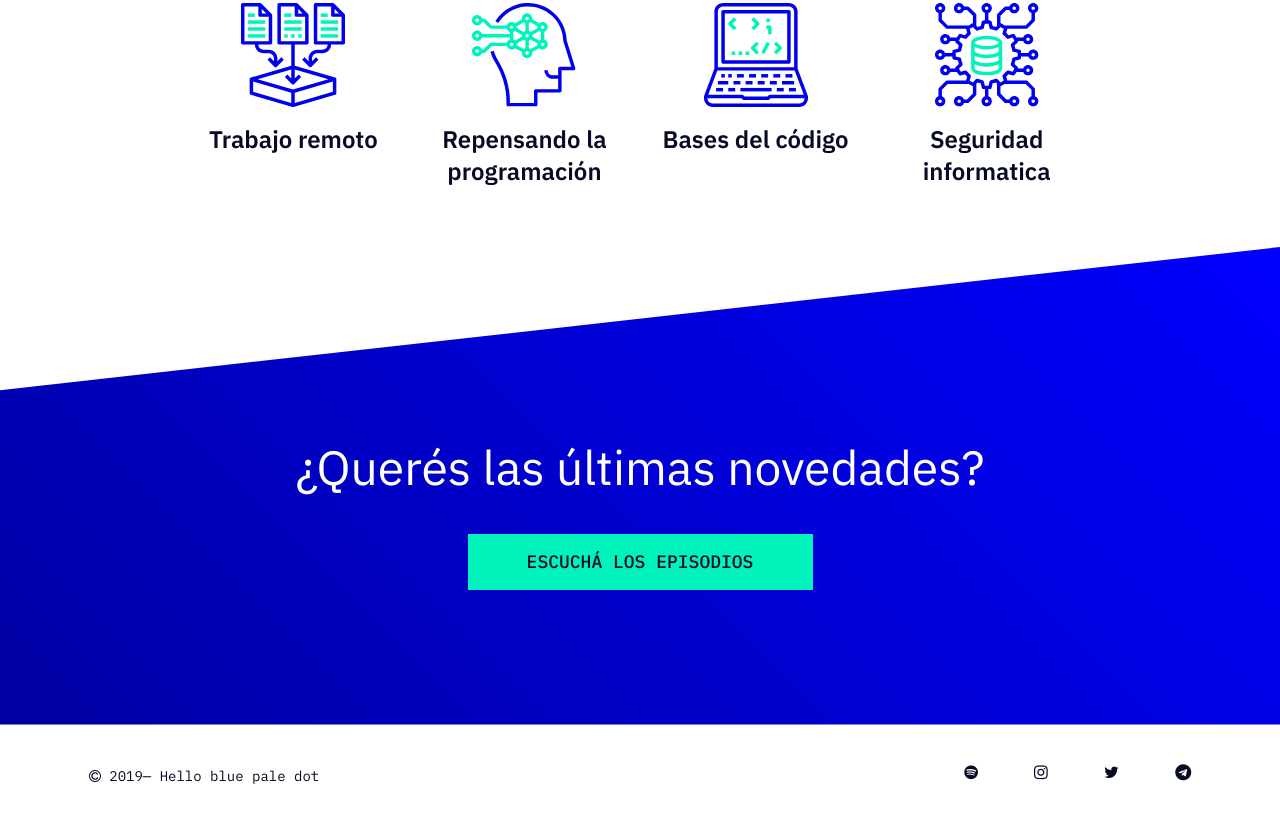
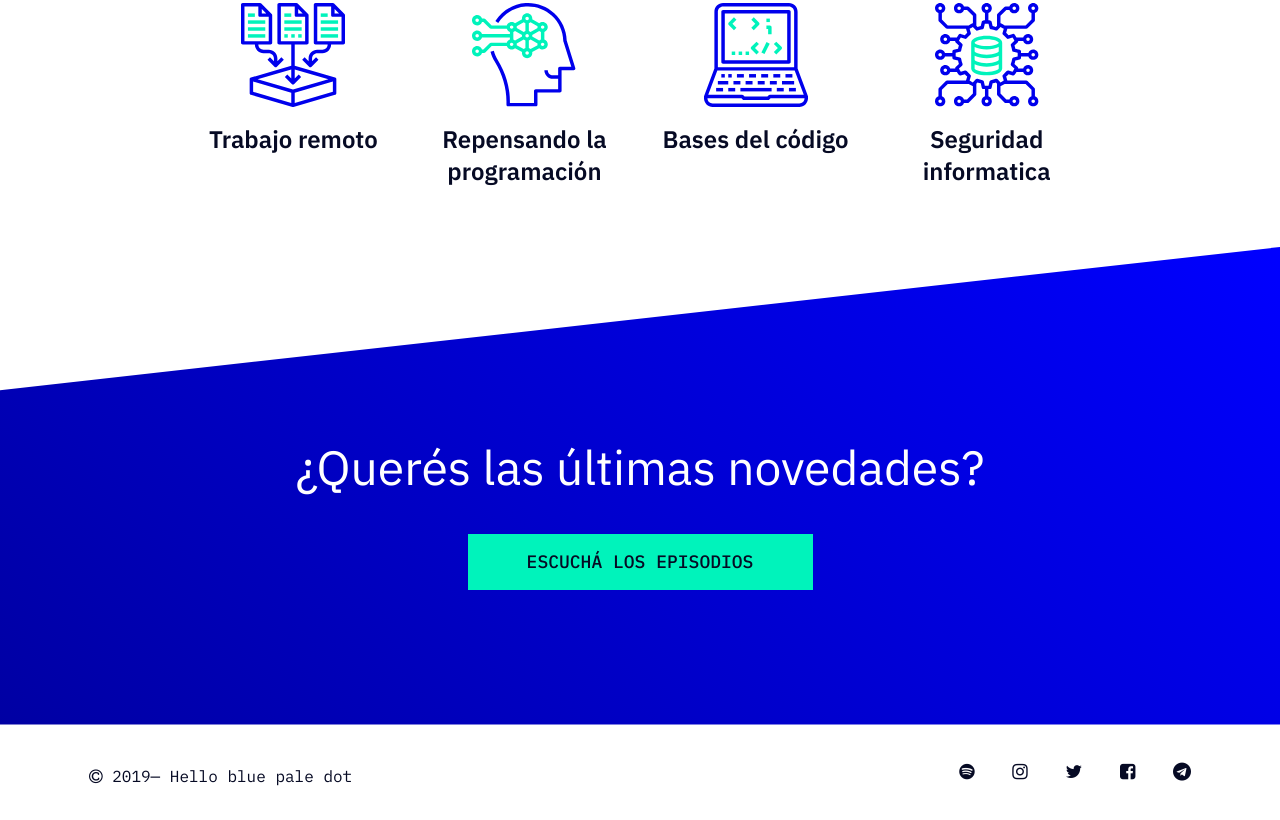
Before and after one commit to julianaquiroz18/Project01_Podcast_channel, a plain HTML site: page index.html in a window 1280 px wide. Shown: the part 2906-3726 px from the top of the page. Drawn offline with Linux system fonts and the light colour scheme.

Commit message:
Including scroll smooth, fixing Safari issue in images, changing size of footer icons and font

```diff
--- a/index.html
+++ b/index.html
@@ -98,6 +98,7 @@
             <a href="https://www.spotify.com/co/" target="_blank"><i class="fa fa-spotify" aria-hidden="true"></i></a>
             <a href="https://www.instagram.com/" target="_blank"><i class="fa fa-instagram" aria-hidden="true"></i></a>
             <a href="https://twitter.com/" target="_blank"><i class="fa fa-twitter" aria-hidden="true"></i></a>
+            <a href="https://www.facebook.com/" target="_blank"><i class="fa fa-facebook-square" aria-hidden="true"></i></a>
             <a href="https://telegram.org/" target="_blank"><i class="fa fa-telegram" aria-hidden="true"></i></a>
         </div>
     </footer>
--- a/styles/_footer.scss
+++ b/styles/_footer.scss
@@ -12,10 +12,11 @@
 }
 
 .footer_icons-container {
-    width: 227px;
+    width: 230px;
     display: flex;
     justify-content: space-between;
-    & a {
+    & i {
+        @include font(16, 28);
         color: $main_color;
     }
 }
@@ -27,4 +28,13 @@
         justify-content: space-between;
         margin: 0 vw(100, 1440);
     }
+    .footer_title {
+        @include font(16, 28);
+    }
+    .footer_icons-container {
+        width: 232px;
+        & i {
+            @include font(18, 28);
+        }
+    }
 }
--- a/styles/_general.scss
+++ b/styles/_general.scss
@@ -2,4 +2,5 @@
     @include main_font;
     font-size: 16px;
     color: $main_color;
+    scroll-behavior: smooth;
 }
--- a/styles/_interviews.scss
+++ b/styles/_interviews.scss
@@ -15,8 +15,9 @@
 }
 
 .main_section-interviews_image {
-    width: 100%;
+    width: 100vw;
     height: auto;
+    align-self: flex-start;
 }
 
 @media screen and (min-width: 768px) {
--- a/styles/_navigation-bar.scss
+++ b/styles/_navigation-bar.scss
@@ -1,5 +1,5 @@
 .navigation-bar {
-    background: url(../images/logo.svg) no-repeat vw(16, 320) vw(10, 320);
+    background: url("../images/logo.svg") no-repeat vw(16, 320) vw(10, 320);
     background-size: vw(24, 320) vw(24, 320);
     position: relative;
     height: vw(44, 320);
@@ -52,7 +52,8 @@
     text-decoration: none;
     color: #FFFFFF;
     @include second_font;
-    @include font(16, 28);
+    @include font(16,
+    28);
 }
 
 .navigation-bar_checkbox-menu:checked~.navigation-bar_menu {
```
Also changed, not shown: styles/styles.css, 1 other file.
